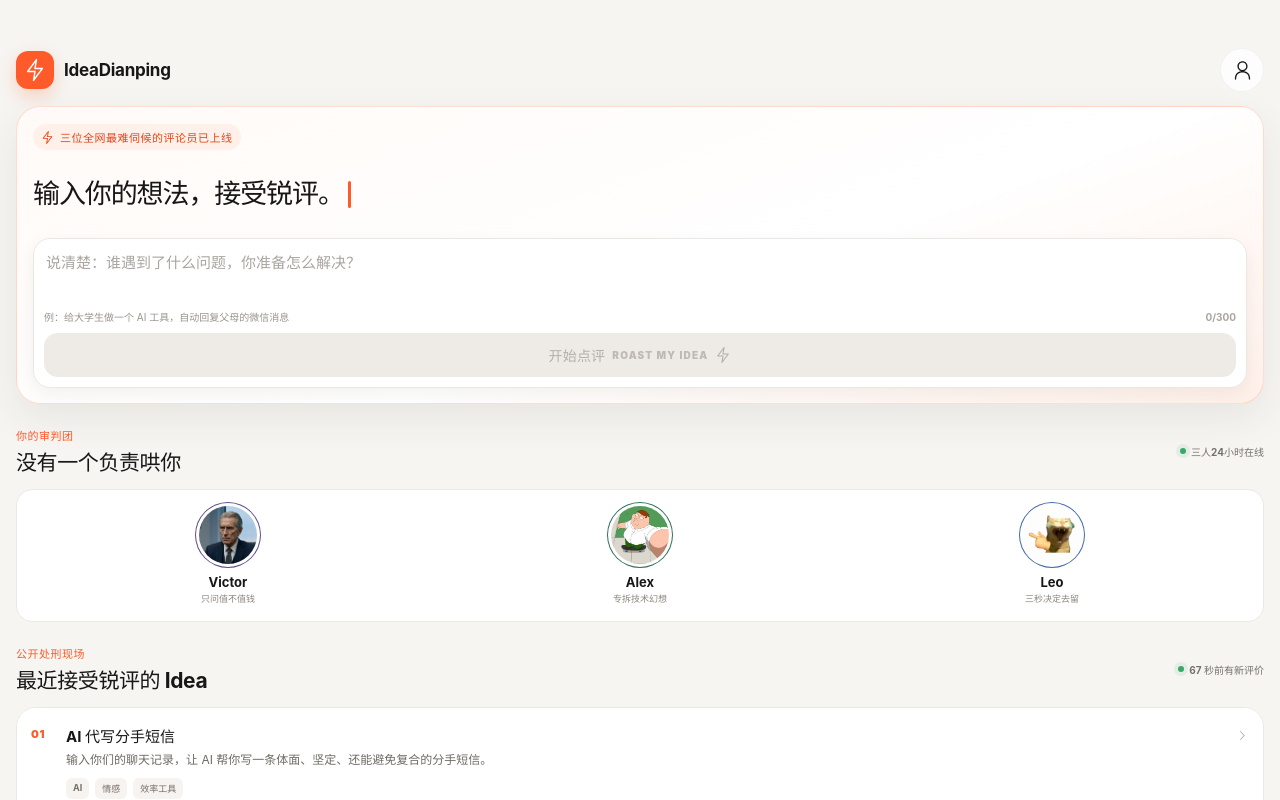
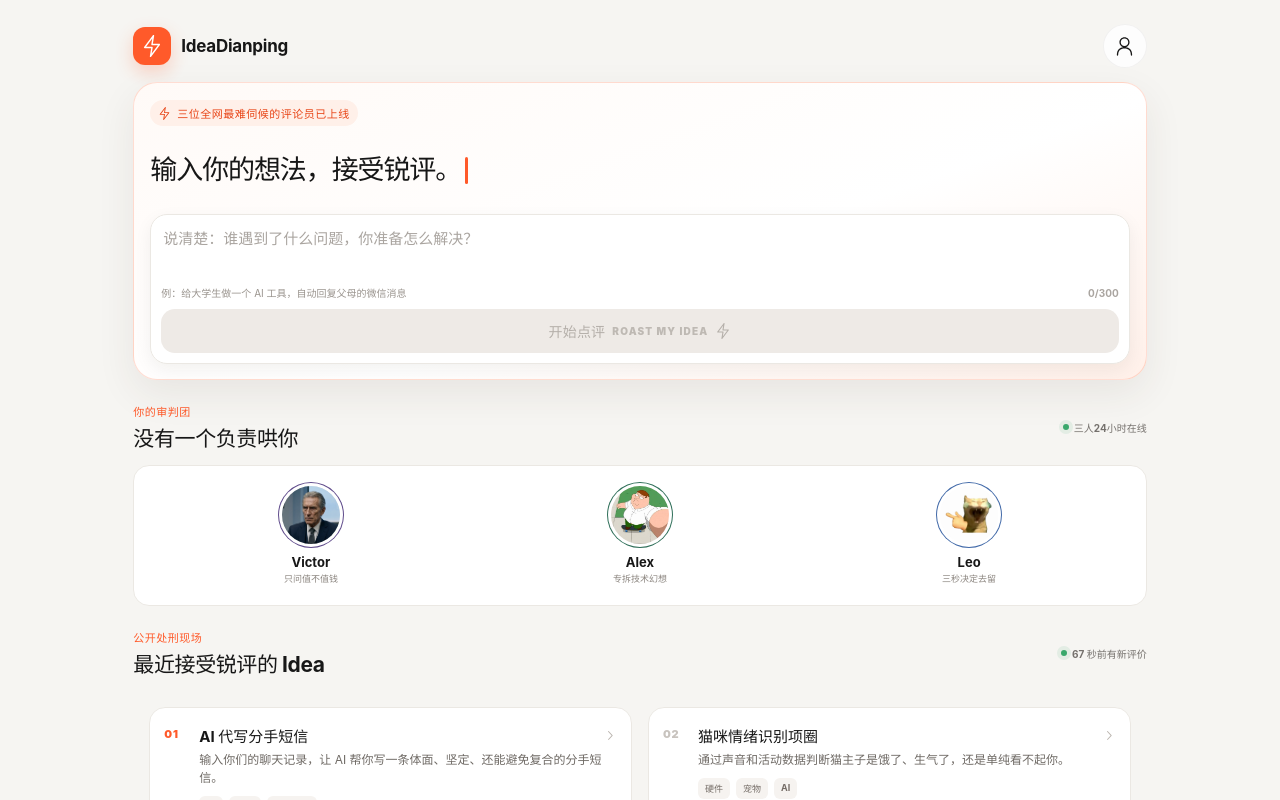
Before and after one commit to DouvidGit/IdeaDianping, a React (Vite) app: page / in a window 1280 px wide. Built offline with nearby package versions, Linux system fonts and the light colour scheme.

Commit message:
Refactor CSS for responsive desktop and tablet layouts
Refactor CSS for desktop and tablet layout adjustments, including media queries for responsive design and removal of mobile-specific styles.

```diff
--- a/src/prototype.css
+++ b/src/prototype.css
@@ -11,6 +11,7 @@
   --purple: #5f4b8b;
   --green: #2e6e58;
   --blue: #4169a8;
+  --mobile-safe-area-height: 0px !important; /* 已转网页版，安全距离归零 */
   font-family: -apple-system, BlinkMacSystemFont, "PingFang SC", "Microsoft YaHei", sans-serif;
   color: var(--ink);
 }
@@ -1245,38 +1246,90 @@ button {
   }
 }
 
-/* 1. 消灭手机壳，全屏撑满 */
-div.phone-device {
-  width: 100vw !important;
-  height: 100vh !important;
-  max-width: 100% !important;
-  max-height: 100% !important;
-  border: 0 !important;
-  border-radius: 0 !important;
-  box-shadow: none !important;
-  padding: 0 !important;
-  margin: 0 !important;
-  background: transparent !important;
-  transform: none !important;
-  position: relative !important;
-  overflow-y: auto !important; /* 允许长内容正常滚动 */
-  overflow-x: hidden !important;
+/* =========================================================== */
+/* 桌面端与平板端适配布局 (根据队友 B 的要求 1-5 条重构)     */
+/* =========================================================== */
+
+/* 1. 768px 及以上（平板起步宽度，适配“检查 768px 宽度”要求） */
+@media (min-width: 768px) {
+  .home-content,
+  .detail-content,
+  .profile-content {
+    padding: 24px 32px 40px;
+  }
+
+  /* 评审团头像布局微调 */
+  .jury-lineup {
+    padding: 20px 20px;
+    gap: 16px;
+  }
 }
 
-/* 2. 让内部子元素也跟着正常铺满 */
-div.phone-device > * {
-  max-width: 100% !important;
-  box-sizing: border-box !important;
+/* 2. 900px 及以上（正式进入桌面布局：双列 & 限制最大宽度） */
+@media (min-width: 900px) {
+  /* 首页最大宽度 1180px */
+  .home-content {
+    max-width: 1180px;
+    margin: 0 auto;
+    padding: 24px 40px 40px;
+  }
+
+  /* 详情页最大宽度 840px */
+  .detail-content,
+  .profile-content {
+    max-width: 840px;
+    margin: 0 auto;
+    padding: 24px 40px 40px;
+  }
+
+  /* 首页 Idea 卡片改为双列布局 */
+  .idea-list {
+    display: grid;
+    grid-template-columns: repeat(2, 1fr);
+    gap: 16px;
+    padding: 16px;
+    border: none;
+    background: transparent;
+    border-radius: 0;
+  }
+
+  /* 单个 Idea 卡片铺开，去除原本的单行底边框 */
+  .idea-card {
+    border: 1px solid var(--line);
+    border-radius: 16px;
+    border-bottom: 1px solid var(--line) !important; /* 强制覆盖移动端的无底边框 */
+    box-shadow: 0 4px 12px rgba(0,0,0,0.03);
+    transition: box-shadow 0.2s ease;
+  }
+
+  .idea-card:hover,
+  .idea-card:active {
+    box-shadow: 0 8px 20px rgba(0,0,0,0.08);
+    background: white;
+  }
 }
 
-/* 3. 隐藏顶部时间、电量和网络状态栏 */
-div.phone-device .status-bar,
-div.phone-device [class*="status-bar"],
-div.phone-device [class*="ios-status"] {
-  display: none !important;
+/* 3. 1440px 及以上（适配“检查 1440px 宽度”要求：三列布局） */
+@media (min-width: 1440px) {
+  .idea-list {
+    grid-template-columns: repeat(3, 1fr);
+  }
 }
 
-/* 4. 将原先为状态栏预留的安全边距归零 */
-:root {
-  --mobile-safe-area-height: 0px !important;
+/* 4. 390px 及以下（适配“检查 390px 宽度”要求） */
+@media (max-width: 390px) {
+  .home-content {
+    padding: 14px 12px 30px;
+  }
+  .roast-hero h1 {
+    font-size: 24px;
+    min-height: auto;
+  }
+  .brand-lockup strong {
+    font-size: 15px;
+  }
+  .brand-lockup small {
+    font-size: 8px;
+    letter-spacing: 1px;
+  }
 }
```
